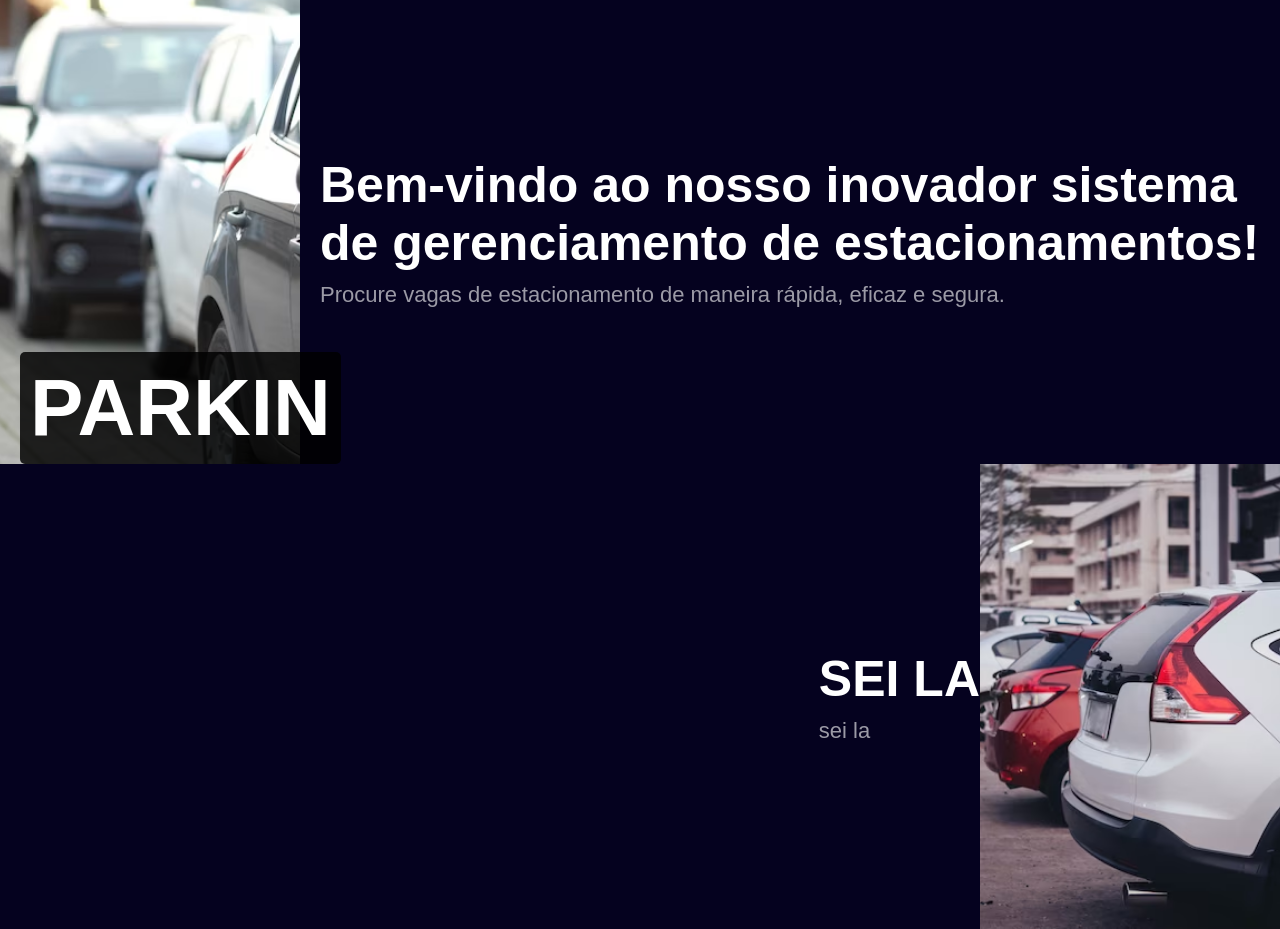
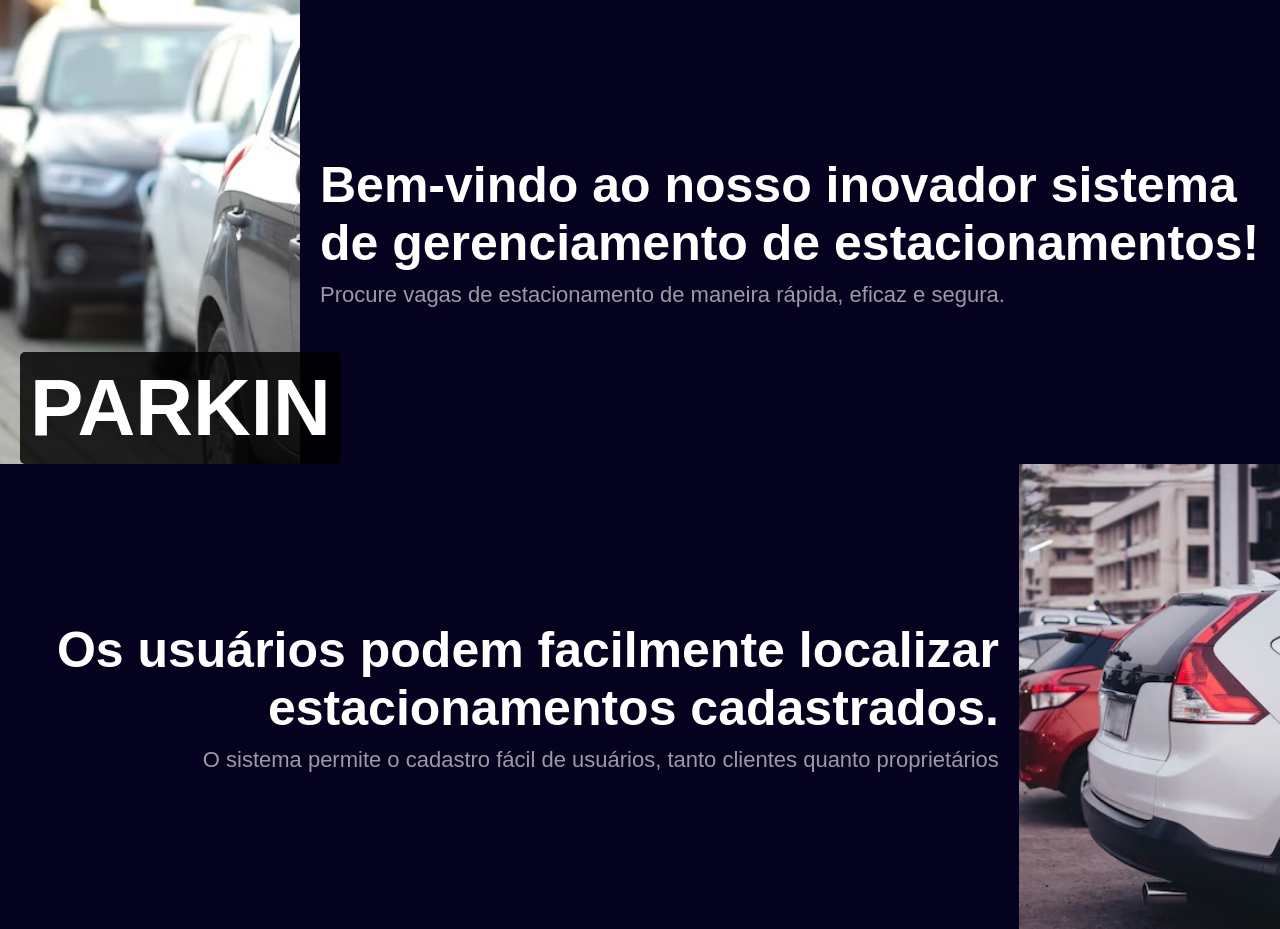
Before and after one commit to incrisvel/parkin, a Django app: page / in a window 1280 px wide. Shown: the part 151-1080 px from the top of the page. Run offline with Django 5.2, Linux system fonts and the light colour scheme.

Commit message:
continuação pg.inicial

```diff
--- a/main/static/css/index.css
+++ b/main/static/css/index.css
@@ -77,6 +77,9 @@ a:hover{
 /* Main */
 main{
     margin-top: 150px;
+    display: flex;
+    justify-content: center;
+    flex-direction: column;
 }
 
 main .descricao{
@@ -124,8 +127,14 @@ main .secundaria{
 }
 
 .descricao2 #img{
-    width: 300px;
+    width: 450px;
     height: 465px;
     background: no-repeat center;
     background-size: cover;
 }
+
+.descricao2 p, .descricao2 h3{
+    text-align: right;
+}
+
+.descricao2 div
--- a/main/templates/main/index.html
+++ b/main/templates/main/index.html
@@ -30,9 +30,13 @@
         <div class="descricao2">
             <div style="background-image: url({% static 'img/imagemale2.jpg' %})" id="img">
             </div>
-            <div>
-                <h3>SEI LA</h3>
-                <p>sei la</p>
+            <div class="secundaria">
+                <h3>
+                    Os usuários podem facilmente localizar estacionamentos cadastrados.
+                </h3>
+                <p>
+                    O sistema permite o cadastro fácil de usuários, tanto clientes quanto proprietários
+                </p>
             </div>
         </div>
     </main>
```
